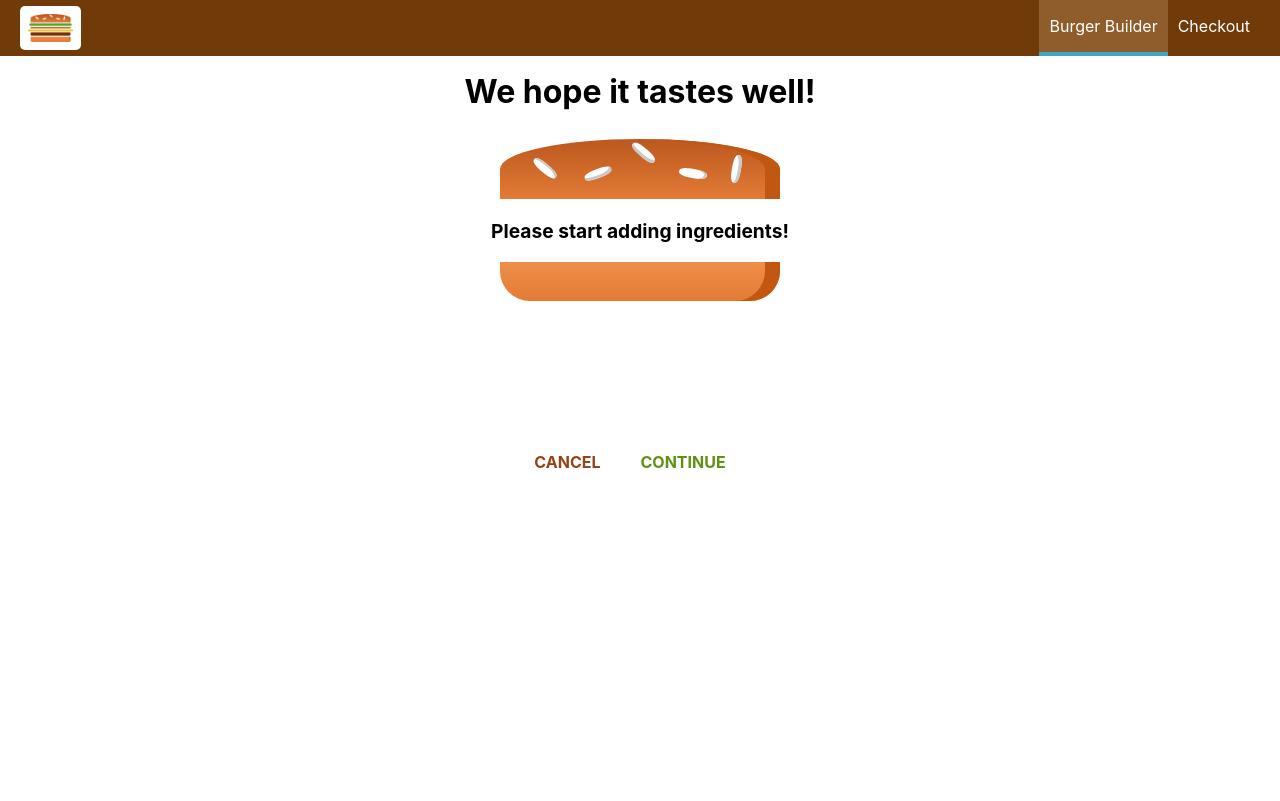
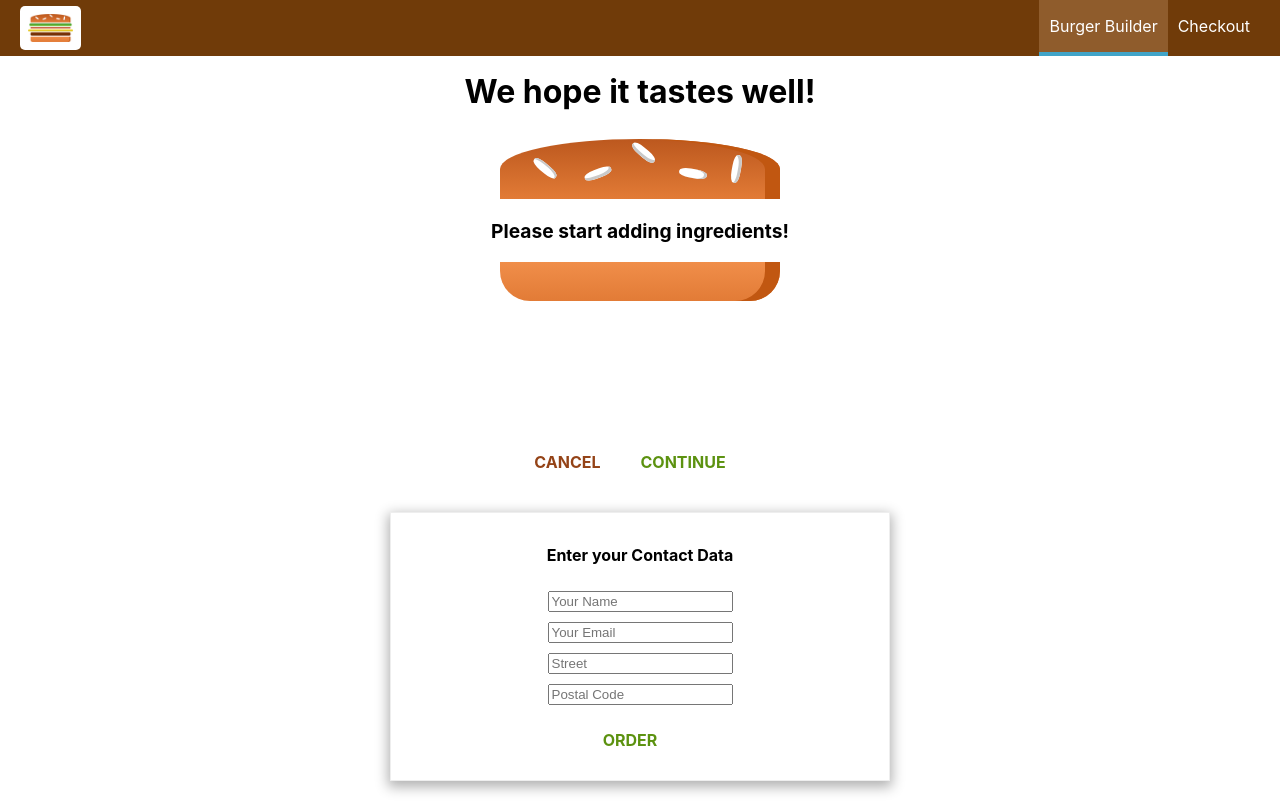
Before and after one commit to konojack/react-burger-app-hooks, a React app: page /checkout in a window 1280 px wide. Both pictures are taken after a click on the button "CONTINUE". Built offline with nearby package versions, Linux system fonts and the light colour scheme.

Commit message:
Adding Contact Data and redirecting after send a from

```diff
--- a/src/containers/BurgerBuilder/BurgerBuilder.jsx
+++ b/src/containers/BurgerBuilder/BurgerBuilder.jsx
@@ -44,35 +44,11 @@ class BurgerBuilder extends Component {
   }
 
   purchaseContinueHandler = () => {
-    // alert('You continue!');
-    // this.setState({ loading: true });
-    // const order = {
-    //   ingredients: this.state.ingredients,
-    //   price: this.state.totalPrice,
-    //   customer: {
-    //     name: 'Dawid Konojacki',
-    //     address: {
-    //       street: "Teststreet 1",
-    //       zipCode: '3423',
-    //       country: "Poland"
-    //     },
-    //     email: 'test@test.com'
-    //   },
-    //   deliveryMethod: 'fastest'
-    // }
-
-    // axios.post('/orders.json', order)
-    //   .then(res => {
-    //     this.setState({ loading: false, purchasing: false })
-
-    //   })
-    //   .catch(error => console.log(error));
-
-      // this.props.history.push('/checkout');
       var queryStringIngredients = Object.keys(this.state.ingredients).map(key => key + '=' + this.state.ingredients[key]).join('&');
+      var queryStringTotalPrice = `&price=${this.state.totalPrice}`;
       this.props.history.push({
         pathname: '/checkout',
-        search: `?${queryStringIngredients}`
+        search: `?${queryStringIngredients}${queryStringTotalPrice}`
       })
   }
 
--- a/src/containers/Checkout/Checkout.jsx
+++ b/src/containers/Checkout/Checkout.jsx
@@ -1,18 +1,27 @@
 import React, { Component } from 'react'
+import { Route } from 'react-router-dom'
+
 import CheckoutSummary from 'components/Order/CheckoutSummary/CheckoutSummary'
+import ContactData from './ContactData/ContactData'
 
 class Checkout extends Component {
     state = {
-        ingredients: {}
+        ingredients: {},
+        price: 0
     }
 
     componentDidMount() {
         const ingredientsParams = new URLSearchParams(this.props.location.search);
         const ingredientsObject = {};
+        let price = 0;
         ingredientsParams.forEach((val, key) => {
-            ingredientsObject[key] = +val;
+            if(key === 'price') {
+                price = +val;
+            } else {
+                ingredientsObject[key] = +val;
+            }
         })
-        this.setState({ingredients: ingredientsObject});
+        this.setState({ingredients: ingredientsObject, price: price});
     }
 
     checkoutCancelledHandler = () => {
@@ -31,6 +40,9 @@ class Checkout extends Component {
                     checkoutCancelled={this.checkoutCancelledHandler}
                     checkoutContinued={this.checkoutContinuedHandler}
                 />
+                <Route path={`${this.props.match.path}/contact-data`} render={(props) => {
+                    return (<ContactData {...props} ingredients={this.state.ingredients} totalPrice={this.state.price}/>)
+                }}/>
             </div>
         )
     }
--- /dev/null
+++ b/src/containers/Checkout/ContactData/ContactData.jsx
@@ -0,0 +1,71 @@
+import React, { Component } from 'react'
+import { Redirect } from 'react-router-dom'
+import axios from 'axios-orders.js';
+
+import Spinner from 'components/UI/Spinner/Spinner'
+import Button from 'components/UI/Button/Button'
+import classes from './ContactData.module.scss'
+
+class ContactData extends Component {
+    state = {
+        name: '',
+        email: '',
+        address: {
+            street: '',
+            postalCode: ''
+        },
+        loading: false
+    }
+
+    orderHandler = () => {
+        console.log(this.props.ingredients);
+
+        this.setState({ loading: true });
+        const order = {
+            ingredients: this.props.ingredients,
+            price: this.props.totalPrice,
+            customer: {
+                name: 'Dawid Konojacki',
+                address: {
+                    street: "Teststreet 1",
+                    zipCode: '3423',
+                    country: "Poland"
+                },
+                email: 'test@test.com'
+            },
+            deliveryMethod: 'fastest'
+        }
+
+        axios.post('/orders.json', order)
+            .then(res => {
+                this.setState({ loading: false })
+                this.props.history.push('/');
+            })
+            .catch(error => console.log(error));
+    }
+
+    render() {
+        let form = (
+            <form>
+                <input type="text" name="name" placeholder="Your Name" />
+                <input type="email" name="email" placeholder="Your Email" />
+                <input type="text" name="street" placeholder="Street" />
+                <input type="text" name="postal" placeholder="Postal Code" />
+            </form>
+        );
+
+        if (this.state.loading) {
+            form = <Spinner />;
+        }
+
+        return (
+            <div className={classes.ContactData}>
+                <h4>Enter your Contact Data</h4>
+                {form}
+                <Button btnType="Success" clicked={this.orderHandler}>ORDER</Button>
+            </div>
+        )
+    }
+}
+
+export default ContactData
--- /dev/null
+++ b/src/containers/Checkout/ContactData/ContactData.module.scss
@@ -0,0 +1,25 @@
+.ContactData {
+    margin: 20px auto;
+    width: 80%;
+    text-align: center;
+    border: 1px solid #eee;
+    padding: 10px;
+    box-sizing: border-box;
+    box-shadow: 0px 4px 12px 2px rgba(0,0,0,0.31);
+
+    form {
+        display: flex;
+        flex-direction: column;
+        align-items: center;
+    }
+    input {
+        display: inline-block;
+        margin: 5px 0;
+    }
+}
+
+@media (min-width: 600px) {
+    .ContactData {
+        width: 500px;
+    }
+}
```
